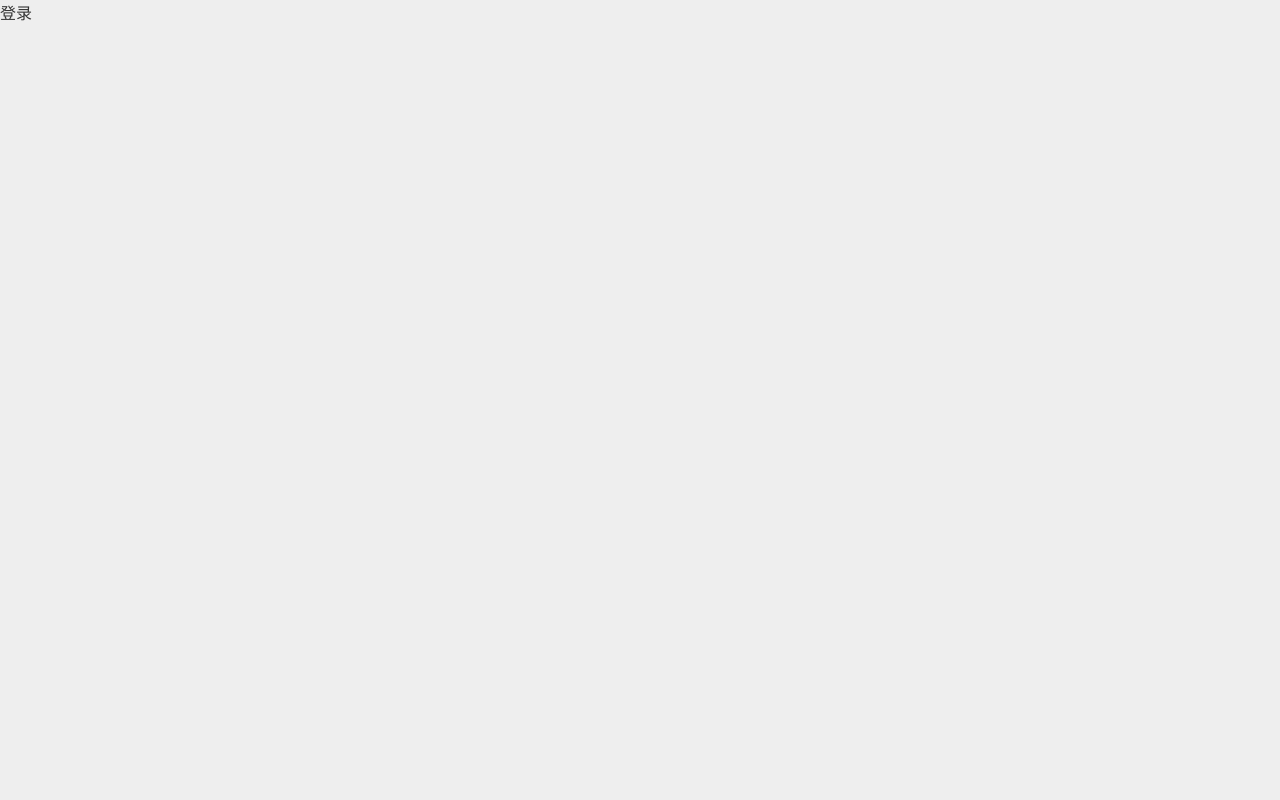
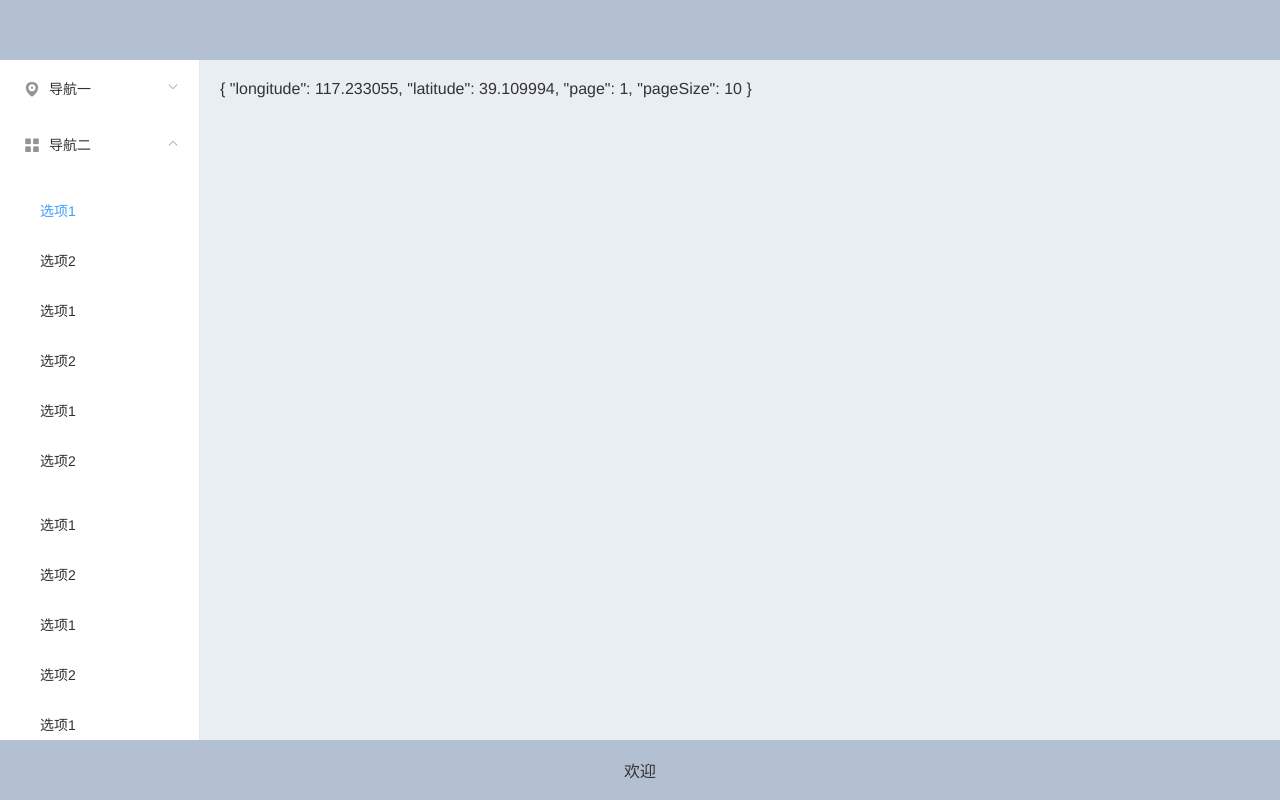
Before and after one commit to daimashangchuan/vue-cli4.0-element, a Vue app: page /#/ in a window 1280 px wide. Before the commit this address led to /login. Built offline with nearby package versions, Linux system fonts and the light colour scheme; no server answers.

Commit message:
添加公共的组件

```diff
--- a/src/App.vue
+++ b/src/App.vue
@@ -1,13 +1,36 @@
 <template>
   <div id="app">
-    <keep-alive>
-      <router-view v-if="$route.meta.keepAlive && isRouterAlive" />
-    </keep-alive>
-    <router-view v-if="!$route.meta.keepAlive && isRouterAlive" />
+    <el-container>
+      <!-- 公共头部 -->
+      <el-header v-if="!isAppHeader">
+        <appHeader />
+      </el-header>
+
+      <!-- 主体 -->
+      <el-container>
+        <!-- 公共侧边栏 -->
+        <el-aside v-if="!isAppAside" style="width: 200px;">
+          <appAside />
+        </el-aside>
+        <!-- 内容 -->
+        <el-main>
+          <keep-alive>
+            <router-view v-if="$route.meta.keepAlive && isRouterAlive" />
+          </keep-alive>
+          <router-view v-if="!$route.meta.keepAlive && isRouterAlive" />
+        </el-main>
+      </el-container>
+
+      <!-- 公共底部 -->
+      <el-footer v-if="!isAppFooter">
+        <appFooter />
+      </el-footer>
+    </el-container>
   </div>
 </template>
 
 <script>
+import { mapState, mapMutations } from "vuex";
 export default {
   name: "App",
   provide() {
@@ -21,7 +44,11 @@ export default {
       isRouterAlive: true, //控制视图是否显示的变量
     };
   },
+  created() {
+    this.setAppPageShow({ isAppHeader: false, isAppFooter: false, isAppAside: false })
+  },
   methods: {
+    ...mapMutations("AppStores", ["setAppPageShow"]),
     appReloadClick() {
       this.isRouterAlive = false; //先关闭，
       this.$nextTick(function() {
@@ -29,6 +56,14 @@ export default {
       });
     },
   },
+  computed: {
+    ...mapState("AppStores",["isAppHeader","isAppFooter","isAppAside"])
+  },
+  components: {
+    appHeader: () => import("@/components/app-header"),
+    appFooter: () => import("@/components/app-footer"),
+    appAside: () => import("@/components/app-aside")
+  }
 };
 </script>
 
--- a/src/assets/style/default.less
+++ b/src/assets/style/default.less
@@ -1,6 +1,5 @@
 #app {
   width: 100%;
-  min-height: 100vh;
   min-height: 100vh;
   position: relative;
   background-color: #eeeeee;
@@ -8,3 +7,15 @@
   overflow: hidden;
   color: #333;
 }
+.el-header, .el-footer {
+  background-color: #B3C0D1;
+  color: #333;
+}
+.el-aside {
+  background-color: #D3DCE6;
+  color: #333;
+}
+.el-main {
+  background-color: #E9EEF3;
+  color: #333;
+}
--- /dev/null
+++ b/src/components/app-aside/index.vue
@@ -0,0 +1,107 @@
+<template>
+  <div class="appAside" :style="{ height: appHeight }">
+    <el-menu default-active="1-1" @open="handleOpen" @close="handleClose" :unique-opened="true">
+      <el-submenu index="1">
+        <template slot="title">
+          <i class="el-icon-location"></i>
+          <span>导航一</span>
+        </template>
+        <el-menu-item-group>
+          <el-menu-item index="1-1">选项1</el-menu-item>
+          <el-menu-item index="1-2">选项2</el-menu-item>
+          <el-menu-item index="1-3">选项1</el-menu-item>
+          <el-menu-item index="1-4">选项2</el-menu-item>
+          <el-menu-item index="1-5">选项1</el-menu-item>
+          <el-menu-item index="1-6">选项2</el-menu-item>
+        </el-menu-item-group>
+        <el-menu-item-group>
+          <el-menu-item index="2-1">选项1</el-menu-item>
+          <el-menu-item index="2-2">选项2</el-menu-item>
+          <el-menu-item index="2-3">选项1</el-menu-item>
+          <el-menu-item index="2-4">选项2</el-menu-item>
+          <el-menu-item index="2-5">选项1</el-menu-item>
+          <el-menu-item index="2-6">选项2</el-menu-item>
+        </el-menu-item-group>
+      </el-submenu>
+      <el-submenu index="2">
+        <template slot="title">
+          <i class="el-icon-menu"></i>
+          <span slot="title">导航二</span>
+        </template>
+        <el-menu-item-group>
+          <el-menu-item index="1-1">选项1</el-menu-item>
+          <el-menu-item index="1-2">选项2</el-menu-item>
+          <el-menu-item index="1-3">选项1</el-menu-item>
+          <el-menu-item index="1-4">选项2</el-menu-item>
+          <el-menu-item index="1-5">选项1</el-menu-item>
+          <el-menu-item index="1-6">选项2</el-menu-item>
+        </el-menu-item-group>
+        <el-menu-item-group>
+          <el-menu-item index="2-1">选项1</el-menu-item>
+          <el-menu-item index="2-2">选项2</el-menu-item>
+          <el-menu-item index="2-3">选项1</el-menu-item>
+          <el-menu-item index="2-4">选项2</el-menu-item>
+          <el-menu-item index="2-5">选项1</el-menu-item>
+          <el-menu-item index="2-6">选项2</el-menu-item>
+        </el-menu-item-group>
+      </el-submenu>
+      <el-menu-item index="3">
+        <i class="el-icon-document"></i>
+        <span slot="title">导航三</span>
+      </el-menu-item>
+      <el-submenu index="4">
+        <template slot="title">
+          <i class="el-icon-setting"></i>
+          <span slot="title">导航四</span>
+        </template>
+      </el-submenu>
+    </el-menu>
+  </div>
+</template>
+
+<script>
+import { mapState } from "vuex";
+export default {
+  name: "appAside",
+  data() {
+    return {
+      appHeight: 0,
+    };
+  },
+  created() {
+    this.appHeight = this.clientHeight - 120 + "px";
+  },
+  computed: {
+    ...mapState("AppStores", ["clientHeight"]),
+  },
+  methods: {
+    handleOpen(key, keyPath) {
+      console.log(key, keyPath);
+    },
+    handleClose(key, keyPath) {
+      console.log(key, keyPath);
+    },
+  },
+};
+</script>
+
+<style lang="less" scoped>
+.appAside {
+  width: 100%;
+  overflow-x: hidden;
+  overflow-y: scroll;
+}
+/*滚动条样式 start*/
+.appAside::-webkit-scrollbar {
+  width: 4px;
+}
+.appAside::-webkit-scrollbar-thumb {
+  border-radius: 10px;
+  background: rgba(0, 0, 0, 0.2);
+}
+.appAside::-webkit-scrollbar-track {
+  border-radius: 0;
+  background: rgba(0, 0, 0, 0.1);
+}
+/*滚动条样式 end*/
+</style>
--- a/src/components/app-footer/index.vue
+++ b/src/components/app-footer/index.vue
@@ -1,12 +1,12 @@
 <template>
-  <div class="footer">
+  <div class="appFooter">
     欢迎
   </div>
 </template>
 
 <script>
 export default {
-  name: "navFooter",
+  name: "appFooter",
   data() {
     return {}
   },
@@ -17,7 +17,7 @@ export default {
 </script>
 
 <style lang="less" scoped>
-.footer {
+.appFooter {
   height: 100%;
   display: flex;
   justify-content: center;
--- a/src/components/app-header/index.vue
+++ b/src/components/app-header/index.vue
@@ -1,12 +1,12 @@
 <template>
-  <div class="header">
+  <div class="app-Header">
 
   </div>
 </template>
 
 <script>
 export default {
-  name: "navHeader",
+  name: "appHeader",
   data() {
     return {}
   },
--- a/src/views/userEnter/components/userEnter.vue
+++ b/src/components/index.vue
@@ -1,12 +1,12 @@
 <template>
-  <div class="userEnter">
-    用户进入主体
+  <div class="index">
+    欢迎
   </div>
 </template>
 
 <script>
 export default {
-  name: "userEnter",
+  name: "index",
   data() {
     return {}
   },
--- a/src/router/index.js
+++ b/src/router/index.js
@@ -33,24 +33,8 @@ const router = new VueRouter({
 //全局守卫
 router.beforeEach((to, from, next)=> {
   //  获取当前用户是否再登录状态
-  const userToken = store.state.AppStores.userToken;
-  console.log(userToken)
-  //  在 nextRoute 路由里不做跳转
-  const nextRoute = ['login', 'register'];
-  // 当前没有登录/登录过期，并且不包括跳转的页面
-  if(!userToken && nextRoute.indexOf(to.name) == -1) {
-    next({ path: "login", query: { callbackPath: encode(window.location.href) } })
-  }
-  if(userToken) {
-    if(to.query.callbackPath) { // 从那去的登录，登录之后回到那
-      window.open = to.query.callbackPath;
-      next();
-    } else if(to.name === 'login'){ // 已登录的情况再去登录页，跳转至首页
-      next({ path: "/" })
-    }
-  } else {
-    next();
-  }
+  console.log("全局的路由守卫","to：",to, "from：",from);
+  next();
 });
 
 
--- a/src/store/AppStores.js
+++ b/src/store/AppStores.js
@@ -1,24 +1,19 @@
 const state = {
-  userInfo: null,
-  userToken: null
+  clientHeight: document.documentElement.clientHeight,
+  isAppHeader: false,
+  isAppFooter: false,
+  isAppAside: false
 };
 const mutations = {
-  GET_USERINFO(state, newState) {
-    state.userInfo = newState;
-  },
-  GET_USERTOKEN(state, newState) {
-    state.userToken = newState;
+  setAppPageShow(state, newState) {
+    console.log(newState)
+    state.isAppHeader = newState.isAppHeader;
+    state.isAppFooter = newState.isAppFooter;
+    state.isAppAside = newState.isAppAside;
   }
 };
-const actions = {
-  setUserInfo({ commit }, newState) {
-    commit("GET_USERINFO", newState);
-  },
-  setUserToken({ commit }, newState) {
-    commit("GET_USERTOKEN", newState);
-  }
-};
-const getters = {}
+const actions = {};
+const getters = {};
 
 export default {
   namespaced: true,
--- a/src/views/index.vue
+++ b/src/views/index.vue
@@ -1,24 +1,6 @@
 <template>
   <div class="container">
-    <el-container>
-      <!-- 公共头部 -->
-      <el-header>
-        <appHeader />
-      </el-header>
-
-      <!-- 主体 -->
-      <el-container>
-        <!-- 侧边栏 -->
-        <el-aside width="200px">侧边栏</el-aside>
-        <!-- 内容 -->
-        <el-main>内容</el-main>
-      </el-container>
-
-      <!-- 公共底部 -->
-      <el-footer>
-        <appFooter />
-      </el-footer>
-    </el-container>
+    {{ requestData }}
   </div>
 </template>
 
@@ -42,7 +24,7 @@ export default {
     this.getShop();
   },
   computed: {
-    ...mapState("AppStores", ["userInfo", "userToken"]),
+    ...mapState("AppStores", ["clientHeight"]),
   },
   methods: {
     async getShop() {
@@ -50,24 +32,5 @@ export default {
       console.log(result);
     }
   },
-  components: {
-    appHeader: () => import("../components/app-header"),
-    appFooter: () => import("../components/app-footer")
-  }
 };
 </script>
-
-<style lang="less" scoped>
-  .el-header, .el-footer {
-    background-color: #B3C0D1;
-    color: #333;
-  }
-  .el-aside {
-    background-color: #D3DCE6;
-    color: #333;
-  }
-  .el-main {
-    background-color: #E9EEF3;
-    color: #333;
-  }
-</style>
--- a/src/views/userEnter/login.vue
+++ b/src/views/userEnter/login.vue
@@ -5,25 +5,30 @@
 </template>
 
 <script>
-import { mapState, mapActions } from "vuex"
+import { mapMutations } from "vuex"
 export default {
   name: "login",
   data() {
-    return {}
+    return {
+      query: this.$route.query
+    }
   },
-  mounted() {
-    this.setUserToken("111");
+  created() {
+    this.setAppPageShow({ isAppHeader: true, isAppFooter: true, isAppAside: true })
+  },
+  beforeDestroy() {
+    this.setAppPageShow({ isAppHeader: false, isAppFooter: false, isAppAside: false })
   },
   computed: {},
   methods: {
-    ...mapActions("AppStores", ["setUserToken" ]),
+    ...mapMutations("AppStores", ["setAppPageShow"]),
     getUserToken() {
-      console.log("www")
-      console.log(this.setUserToken)
-
-      this.$router.push("/")
+      const callbackPath = this.query.callbackPath? this.query.callbackPath: '/';
+      // this.$router.replace(callbackPath);
+      this.$router.push(callbackPath);
     }
   },
+
 };
 </script>
 
```
